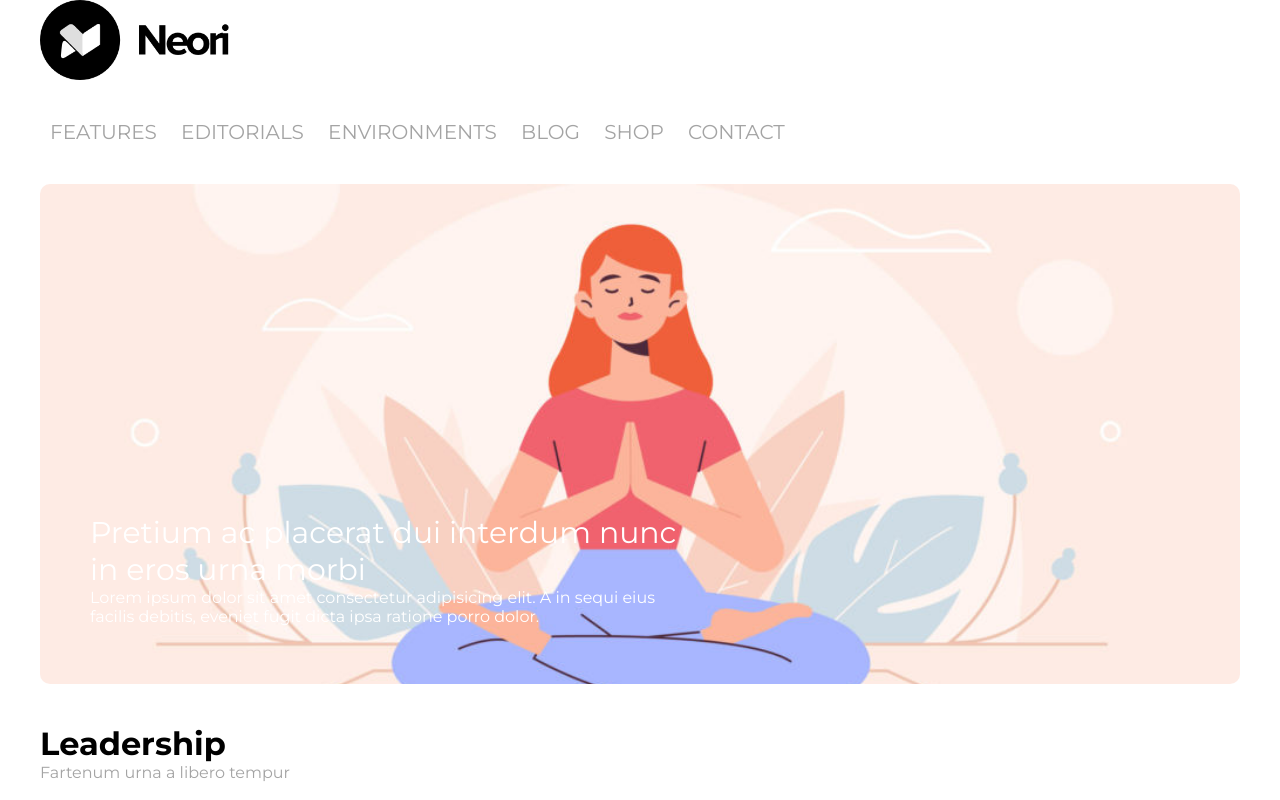
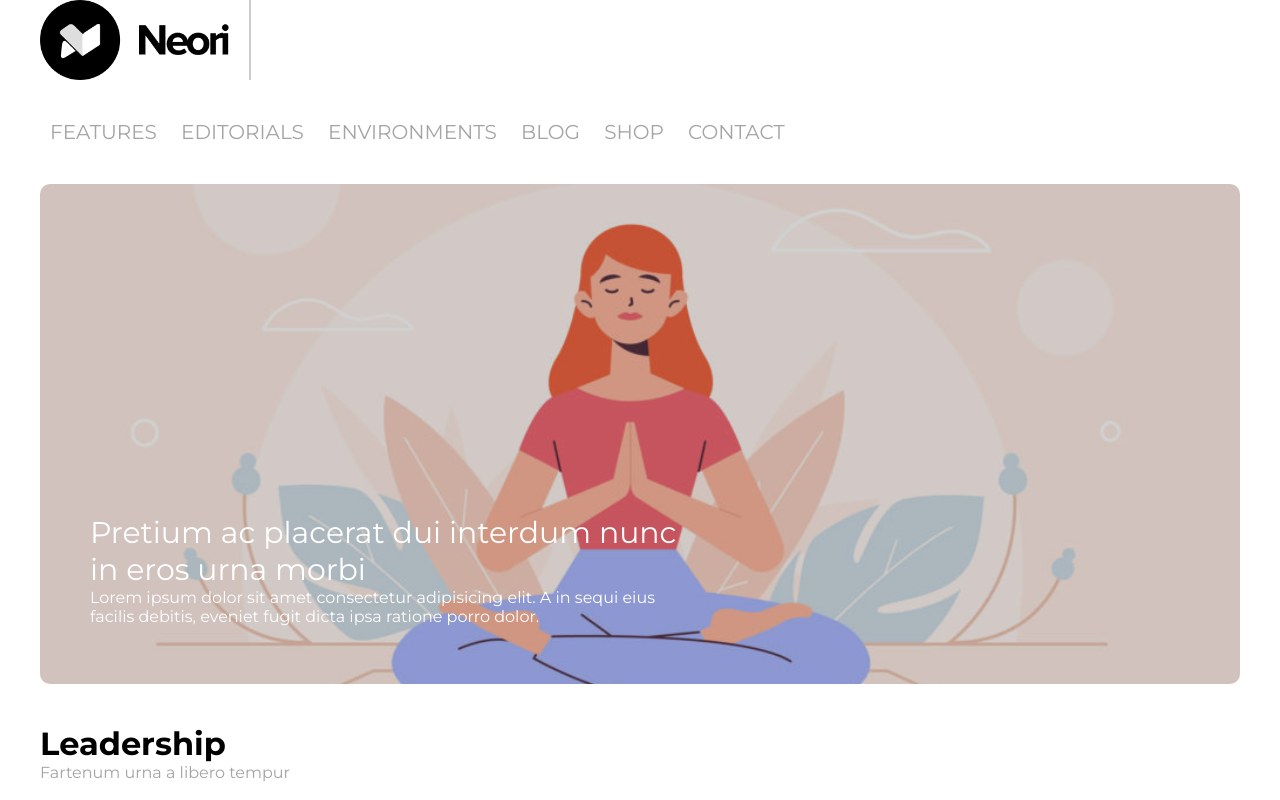
Before and after one commit to ElisaSalvatore/htmlcss-wp, a plain HTML site: page index.html in a window 1280 px wide. Shown: the top 800 px of the page. Drawn offline with Linux system fonts and the light colour scheme.

Commit message:
overlay-img-banner

```diff
--- a/css/style.css
+++ b/css/style.css
@@ -28,6 +28,8 @@ header {
 
 .logo {
     height: 80px;
+    padding-right: 20px;
+    border-right: 2px #ccc solid;
 }
 
 /* menù */
@@ -53,6 +55,7 @@ nav ul li a:hover {
 
 /* container banner */
 
+
 .img.banner {
     height: 500px;
     background-image:url('../img/banner.jpg');
@@ -63,6 +66,15 @@ nav ul li a:hover {
     border-radius: 10px;
 }
 
+.overlay {
+    width: 100%;
+    height: 500px;
+    background: rgb(30 30 30 / 20%);
+    border-radius: 10px;
+    position: absolute;
+    top: 0;
+    left: 0;
+}
 .text-banner {
     width: 50%;
     height: 100px;
@@ -104,12 +116,6 @@ main {
 
 .col-content {
     margin: 0px 10px 10px;
-    position: relative;
-    top: 0;
-    left: 0;
-    bottom: 0;
-    right: 0;
-    z-index: 800;
 }
 
 .col-content h2 {
--- a/index.html
+++ b/index.html
@@ -28,6 +28,7 @@
         </nav>
 
         <div class="img banner">
+            <div class="overlay"></div>
             <div class="text-banner">
                 <h3>Pretium ac placerat dui interdum nunc in eros urna morbi</h3>
                 <p>Lorem ipsum dolor sit amet consectetur adipisicing elit. A in sequi eius facilis debitis, eveniet fugit dicta ipsa ratione porro dolor.</p>
```
